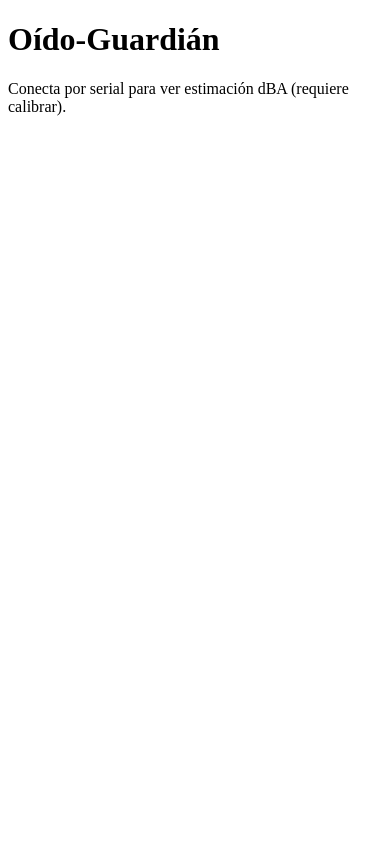
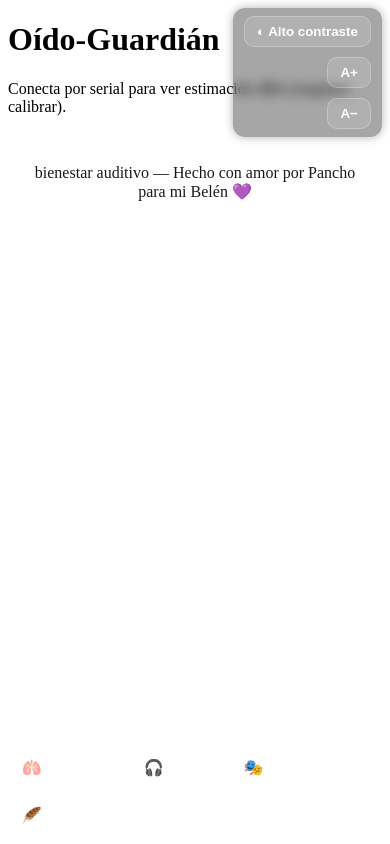
Before and after one commit to cochipichichi/calma, a plain HTML site: page repos/oido-guardian-dosimeter-main/webapp/index.html in a window 390 px wide. Drawn offline with Linux system fonts and the light colour scheme.

Commit message:
Add files via upload

```diff
--- /dev/null
+++ b/repos/oido-guardian-dosimeter-main/webapp/assets/css/accessibility.css
@@ -0,0 +1,40 @@
+/* Accesibilidad - versión robusta */
+:root{ --calma-font-scale: 1; }
+html{ font-size: calc(16px * var(--calma-font-scale)); }
+body.calma-contrast{ background:#000 !important; color:#fff !important; }
+body.calma-contrast a{ color:#7cc7ff !important; }
+#calma-access{
+  position: fixed;
+  top: 1rem;
+  right: 1rem;
+  z-index: 10000;
+  display: flex;
+  flex-wrap: wrap;
+  gap: .6rem;
+  background: rgba(0,0,0,.35);
+  backdrop-filter: blur(6px);
+  padding: .5rem .7rem;
+  border-radius: 12px;
+  box-shadow: 0 0 10px rgba(0,0,0,.3);
+  max-width: 260px;
+  justify-content: flex-end;
+}
+#calma-access button{
+  padding: .45rem .75rem;
+  border-radius: 10px;
+  border: 1px solid rgba(255,255,255,.25);
+  background: rgba(255,255,255,.1);
+  color: #fff;
+  font-weight: 600;
+  cursor: pointer;
+  white-space: nowrap;
+}
+@media (max-width:640px){
+  #calma-access{
+    right: .5rem;
+    top: .5rem;
+    flex-direction: column;
+    align-items: flex-end;
+    max-width: unset;
+  }
+}
--- /dev/null
+++ b/repos/oido-guardian-dosimeter-main/webapp/assets/css/dock.css
@@ -0,0 +1,3 @@
+#calma-dock{ position:fixed; left:1rem; bottom:1rem; display:flex; gap:.5rem; z-index:9999; flex-wrap:wrap }
+#calma-dock a{ text-decoration:none; padding:.6rem .8rem; border-radius:12px; border:1px solid rgba(255,255,255,.2); background:rgba(255,255,255,.08); color:white; font-weight:600 }
+@media (max-width:640px){ #calma-dock{ left:.5rem; bottom:.5rem } }
--- /dev/null
+++ b/repos/oido-guardian-dosimeter-main/webapp/assets/js/accessibility.js
@@ -0,0 +1,36 @@
+(()=>{
+  const KEY = 'calma_access_v1';
+
+  // Prevención avanzada de duplicados
+  const existing = document.querySelectorAll('#calma-access');
+  if (existing.length > 1) {
+    for (let i = 1; i < existing.length; i++) existing[i].remove();
+  }
+
+  function load(){
+    try{ return JSON.parse(localStorage.getItem(KEY)) || { scale:1, contrast:false }; }
+    catch(e){ return { scale:1, contrast:false }; }
+  }
+  function save(s){ localStorage.setItem(KEY, JSON.stringify(s)); }
+  let state = load();
+
+  function apply(){
+    document.documentElement.style.setProperty('--calma-font-scale', state.scale);
+    document.body.classList.toggle('calma-contrast', !!state.contrast);
+  }
+
+  function ui(){
+    if (document.getElementById('calma-access')) return; // evita duplicados
+    const box = document.createElement('div'); box.id='calma-access';
+    const mk = (txt, cb) => { const b = document.createElement('button'); b.textContent=txt; b.onclick=cb; return b; };
+    const inc = mk('A+', ()=>{ state.scale=Math.min(1.6, +(state.scale+0.1).toFixed(2)); save(state); apply(); });
+    const dec = mk('A−', ()=>{ state.scale=Math.max(0.8, +(state.scale-0.1).toFixed(2)); save(state); apply(); });
+    const con = mk('◐ Alto contraste', ()=>{ state.contrast=!state.contrast; save(state); apply(); });
+    box.append(con, inc, dec);
+    document.body.appendChild(box);
+  }
+
+  if(document.readyState==='loading'){
+    document.addEventListener('DOMContentLoaded', ()=>{ apply(); ui(); });
+  } else { apply(); ui(); }
+})();
--- /dev/null
+++ b/repos/oido-guardian-dosimeter-main/webapp/assets/js/dock.js
@@ -0,0 +1,14 @@
+(()=>{
+  function make(){
+    if(document.getElementById('calma-dock')) return;
+    const d=document.createElement('div'); d.id='calma-dock';
+    d.innerHTML = [
+      '<a href="./modules/respira.html">🫁 Respira+</a>',
+      '<a href="./modules/focus.html">🎧 Focus</a>',
+      '<a href="./modules/exposicion.html">🎭 Exposición</a>',
+      '<a href="./modules/calma-panel.html">🪶 Calma diaria</a>'
+    ].join('');
+    document.body.appendChild(d);
+  }
+  if(document.readyState==='loading') document.addEventListener('DOMContentLoaded', make); else make();
+})();
--- a/repos/oido-guardian-dosimeter-main/webapp/index.html
+++ b/repos/oido-guardian-dosimeter-main/webapp/index.html
@@ -1 +1,11 @@
+<!doctype html><html><head><meta charset='utf-8'><meta name='viewport' content='width=device-width,initial-scale=1'>
+<link rel='stylesheet' href='assets/css/accessibility.css'>
+<link rel='stylesheet' href='assets/css/dock.css'>
+</head><body>
 <!doctype html><meta charset=utf-8><title>Oído-Guardián</title><h1>Oído-Guardián</h1><p>Conecta por serial para ver estimación dBA (requiere calibrar).</p>
+
+<footer class="calma-footer" style="margin-top:2rem;padding:1rem;text-align:center;opacity:.9">bienestar auditivo — Hecho con amor por Pancho para mi Belén 💜</footer>
+
+  <script src="assets/js/accessibility.js"></script>
+  <script src="assets/js/dock.js"></script>
+</body></html>
```
Also changed, not shown: repos/oido-guardian-dosimeter-main/webapp/modules/calma-panel.html (added, +43 -0 lines), repos/oido-guardian-dosimeter-main/webapp/modules/exposicion.html (added, +25 -0 lines), repos/oido-guardian-dosimeter-main/webapp/modules/focus.html (added, +43 -0 lines), repos/oido-guardian-dosimeter-main/webapp/modules/respira.html (added, +39 -0 lines).
